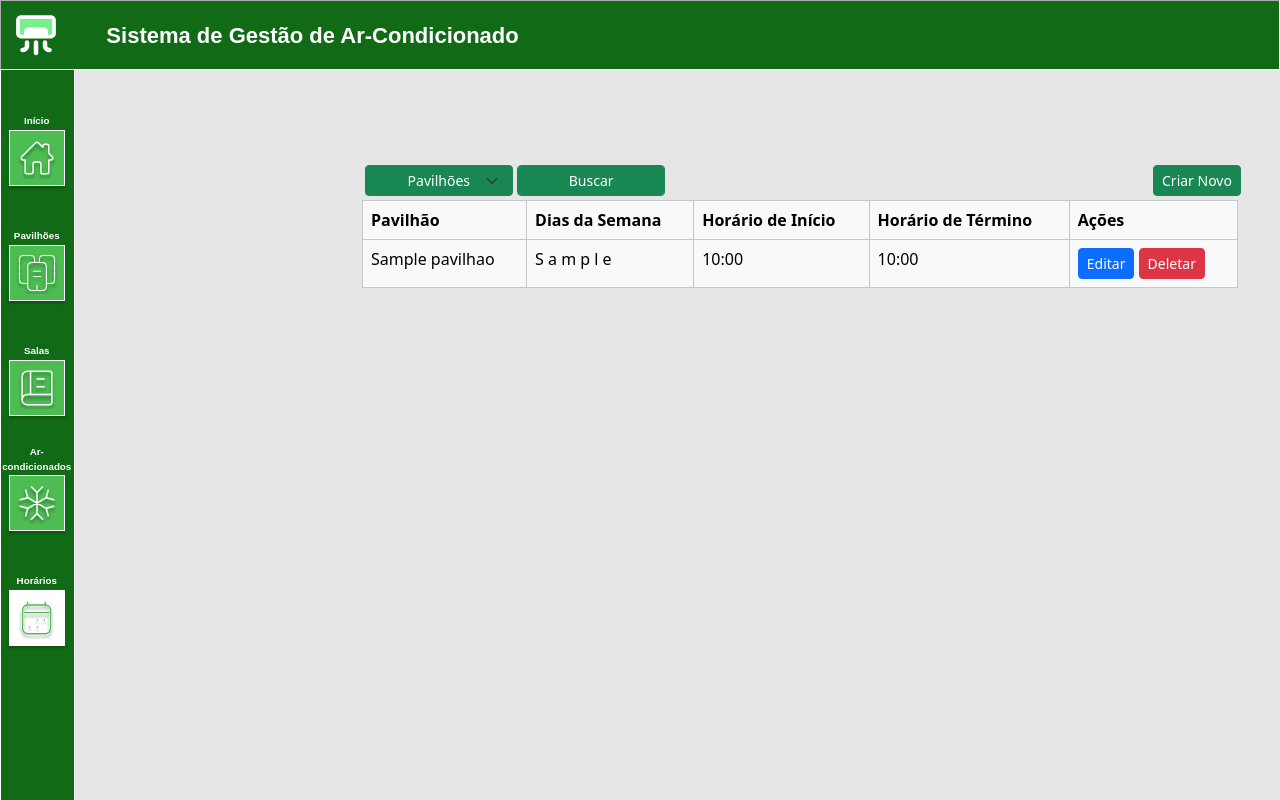
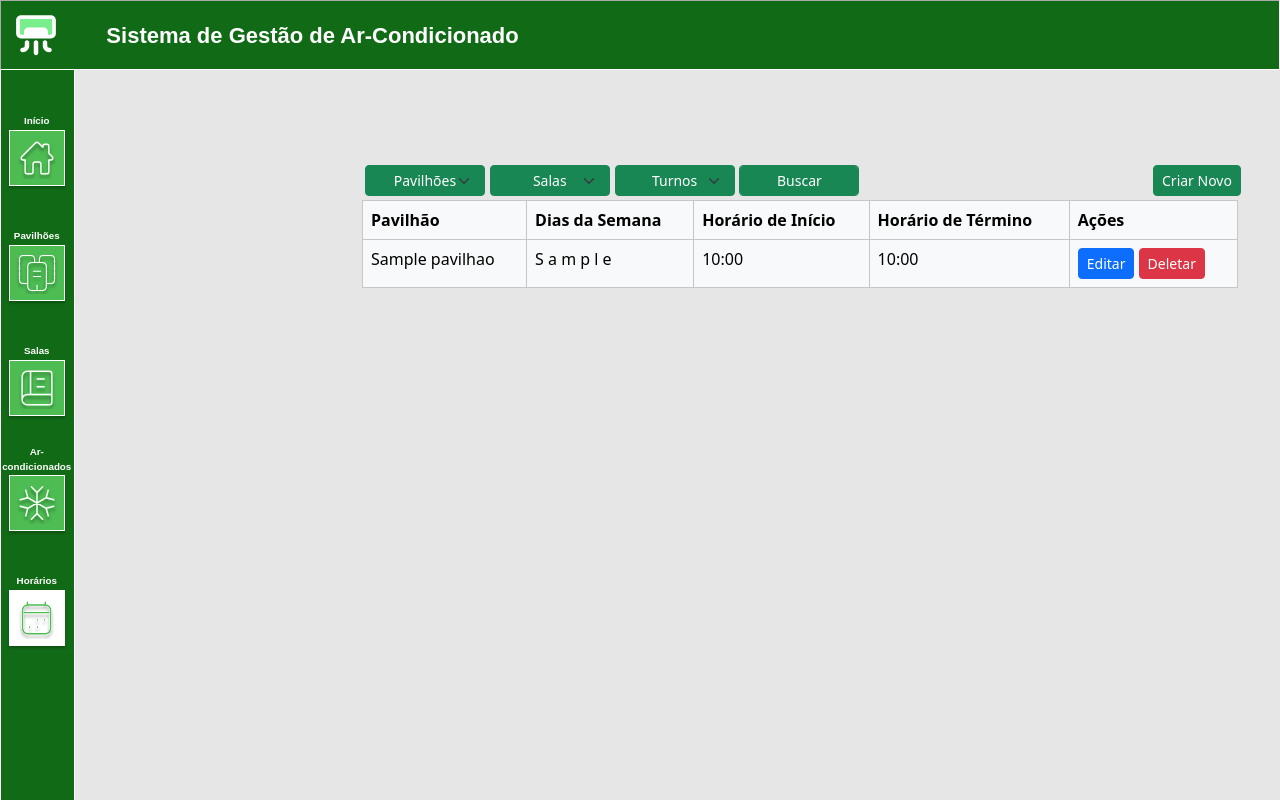
Before and after one commit to HielSaraiva/project-chronoair, a Django app: page /listaHorarios/ in a window 1280 px wide. Run offline with Django 5.2, Linux system fonts and the light colour scheme; tables that the repository leaves empty hold one stand-in row (values such as "Sample post"); some libraries are stand-ins or nearby versions.

Commit message:
feat: adicionando filtragem por salas e turno na lista de horários

```diff
--- a/ac_mm_system/website/forms.py
+++ b/ac_mm_system/website/forms.py
@@ -13,6 +13,11 @@ DIAS_DA_SEMANA = [
     ('Domingo', 'Domingo'),
 ]
 
+TURNOS = [
+    ('Matutino', 'Matutino'),
+    ('Vespertino', 'Vespertino'),
+    ('Noturno', 'Noturno'),
+]
 
 # Formulário para o modelo Pavilhao
 class PavilhaoModelForm(forms.ModelForm):
@@ -40,16 +45,25 @@ class HorarioModelForm(forms.ModelForm):
         label="Dias da Semana"
     )  # Permite escolher mais de um dia da semana
 
+    turno = forms.ChoiceField(
+        choices = TURNOS,
+        widget=forms.RadioSelect,
+        label="Turno"
+    )
     class Meta:
         model = Horario
         fields = [
             'pavilhao',
+            'sala',
+            'turno',
             'dias_da_semana',
             'horario_inicio',
             'horario_fim',
         ]
         labels = {
             'pavilhao': 'Pavilhão',
+            'sala': 'Sala',
+            'turno': 'Turno',
             'horario_inicio': 'Horário de Início',
             'horario_fim': 'Horário de Término',
         }
@@ -65,12 +79,10 @@ class SalaModelForm(forms.ModelForm):
         fields = [
             'nome',
             'pavilhao',
-            'horario',
         ]
         labels = {
             'nome': 'Sala',
             'pavilhao': 'Pavilhão',
-            'horario': 'Horário',
         }
         widgets = {
             'nome': forms.TextInput(attrs={'placeholder': 'Nome'}),
--- a/ac_mm_system/website/models.py
+++ b/ac_mm_system/website/models.py
@@ -13,22 +13,25 @@ class Pavilhao(models.Model):
         return self.nome
 
 
-class Horario(models.Model):
-    # Atributos
-    pavilhao = ForeignKey(Pavilhao, on_delete=models.CASCADE)
-    dias_da_semana = models.CharField(max_length=100)
-    horario_inicio = models.TimeField()
-    horario_fim = models.TimeField()
-
-    def __str__(self):  # Define a representação em texto do objeto
-        return f'{self.horario_inicio} - {self.horario_fim}'
 
 
 class Sala(models.Model):
     # Atributos
     nome = models.CharField('Nome', max_length=100, unique=True)
     pavilhao = ForeignKey(Pavilhao, on_delete=models.CASCADE)
-    horario = ForeignKey(Horario, on_delete=models.CASCADE, related_name='sala_horario', default=1)
 
     def __str__(self):  # Define a representação em texto do objeto
         return self.nome
+
+
+class Horario(models.Model):
+    # Atributos
+    pavilhao = ForeignKey(Pavilhao, on_delete=models.CASCADE)
+    sala = ForeignKey(Sala, on_delete=models.CASCADE)
+    dias_da_semana = models.CharField(max_length=100)
+    turno = models.CharField(max_length=100)
+    horario_inicio = models.TimeField()
+    horario_fim = models.TimeField()
+
+    def __str__(self):  # Define a representação em texto do objeto
+        return f'{self.horario_inicio} - {self.horario_fim}'
--- a/ac_mm_system/website/static/css/all_style.css
+++ b/ac_mm_system/website/static/css/all_style.css
@@ -273,9 +273,13 @@
 
 .filtro-search {
     top: 165px;
-    width: 300px;
+    width: 750px;
     left: 365px;
     position: absolute;
+}
+
+.filtro-search-botoes {
+    width: 120px;
 }
 
 .filtro-search .form-inline {
--- a/ac_mm_system/website/templates/listar_horarios.html
+++ b/ac_mm_system/website/templates/listar_horarios.html
@@ -68,7 +68,7 @@
     <form method="POST">
         {% csrf_token %}
         <div class="form-inline">
-            <select class="form-select btn btn-success btn-sm" name="pavilhao">
+            <select class="filtro-search-botoes form-select btn btn-success btn-sm" name="pavilhao">
                 <option value="" class="list-group" {% if not filtrarpavilhao %}selected{% endif %}>Pavilhões</option>
                 {% for pavilhao in pavilhoes %}
                 <option value="{{ pavilhao.id }}" {% if filtrarpavilhao == pavilhao.id|stringformat:"s" %}selected{% endif %}>
@@ -76,7 +76,23 @@
                 </option>
                 {% endfor %}
             </select>
-            <input class="form-control btn btn-success btn-sm" type="submit" value="Buscar">
+            <select class="filtro-search-botoes form-select btn btn-success btn-sm" name="sala">
+                <option value="" class="list-group"{% if not filtrarsala %}selected{% endif %}>Salas</option>
+                {% for sala in salas %}
+                <option value="{{ sala.id }}" {% if filtrarsala == sala.id|stringformat:"s" %}selected{% endif %}>
+                    {{ sala.nome }}
+                </option>
+                {% endfor %}
+            </select>
+            <select class="filtro-search-botoes form-select btn btn-success btn-sm" name="turno">
+                <option value="" class="list-group"{% if not filtrarturno %}selected{% endif %}>Turnos</option>
+                {% for turno in turnos %}
+                <option value="{{ turno.0 }}" {% if filtrarturno == turno.0 %}selected{% endif %}>
+                    {{ turno.1 }}
+                </option>
+                {% endfor %}
+            </select>
+            <input class="filtro-search-botoes form-control btn btn-success btn-sm" type="submit" value="Buscar">
         </div>
     </form>
 </div>
--- a/ac_mm_system/website/templates/listar_salas.html
+++ b/ac_mm_system/website/templates/listar_salas.html
@@ -27,7 +27,6 @@
             <tr class="table-light">
                 <th scope="col">Sala</th>
                 <th scope="col">Pavilhão</th>
-                <th scope="col">Horários</th>
                 <th scope="col">Ações</th>
             </tr>
             </thead>
@@ -36,7 +35,6 @@
             <tr class="table-light">
                 <td scope="row">{{ sala.nome }}</td>
                 <td scope="row">{{ sala.pavilhao }}</td>
-                <td scope="row">{{ sala.horario }}</td>
                 <td>
                     <a class="btn btn-primary btn-sm" href="{% url 'website:editar_salas' sala.id %}">Editar</a>
                     <a class="btn btn-danger btn-sm" href="{% url 'website:deletar_salas' sala.id %}">Deletar</a>
@@ -58,7 +56,7 @@
     <form method="POST">
         {% csrf_token %}
         <div class="form-inline">
-            <select class="form-select btn btn-success btn-sm" name="pavilhao">
+            <select class="filtro-search-botoes form-select btn btn-success btn-sm" name="pavilhao">
                 <option value="" class="list-group" {% if not filtrarpavilhao %}selected{% endif %}>Pavilhões</option>
                 {% for pavilhao in pavilhoes %}
                 <option value="{{ pavilhao.id }}" {% if filtrarpavilhao == pavilhao.id|stringformat:"s" %}selected{% endif %}>
@@ -66,7 +64,7 @@
                 </option>
                 {% endfor %}
             </select>
-            <input class="form-control btn btn-success btn-sm" type="submit" value="Buscar">
+            <input class="filtro-search-botoes form-control btn btn-success btn-sm" type="submit" value="Buscar">
         </div>
     </form>
 </div>
--- a/ac_mm_system/website/views.py
+++ b/ac_mm_system/website/views.py
@@ -49,21 +49,45 @@ def listar_ar(request):
 
 def listar_horarios(request):
     pavilhoes = Pavilhao.objects.all()
+    salas = Sala.objects.all()
     filtrarpavilhao = None
+    filtrarturno = None
+    filtrarsala = None
+    turnos = [
+        ('Matutino', 'Matutino'),
+        ('Vespertino', 'Vespertino'),
+        ('Noturno', 'Noturno'),
+    ]
 
     if request.method == 'POST':
         filtrarpavilhao = request.POST.get('pavilhao')
+        filtrarturno = request.POST.get('turno')
+        filtrarsala = request.POST.get('sala')
+
+        # Criando um dicionário de filtros
+        filtros = {}
+
         if filtrarpavilhao:
-            horarios = Horario.objects.filter(pavilhao__id=filtrarpavilhao)
-        else:
-            horarios = Horario.objects.all()
+            filtros['pavilhao__id'] = filtrarpavilhao
+        if filtrarturno:
+            filtros['turno'] = filtrarturno
+        if filtrarsala:
+            filtros['sala'] = filtrarsala
+
+        # Filtrando os horários com base nos filtros fornecidos
+        horarios = Horario.objects.filter(**filtros)
+
     else:
         horarios = Horario.objects.all()
 
     context = {
         'horarios': horarios,
         'pavilhoes': pavilhoes,
+        'salas': salas,
+        'turnos': turnos,
+        'filtrarsala': filtrarsala,
         'filtrarpavilhao': filtrarpavilhao,
+        'filtrarturno': filtrarturno,
     }
     return render(request, 'listar_horarios.html', context)
 
```
Also changed, not shown: ac_mm_system/website/migrations/0001_initial.py.
